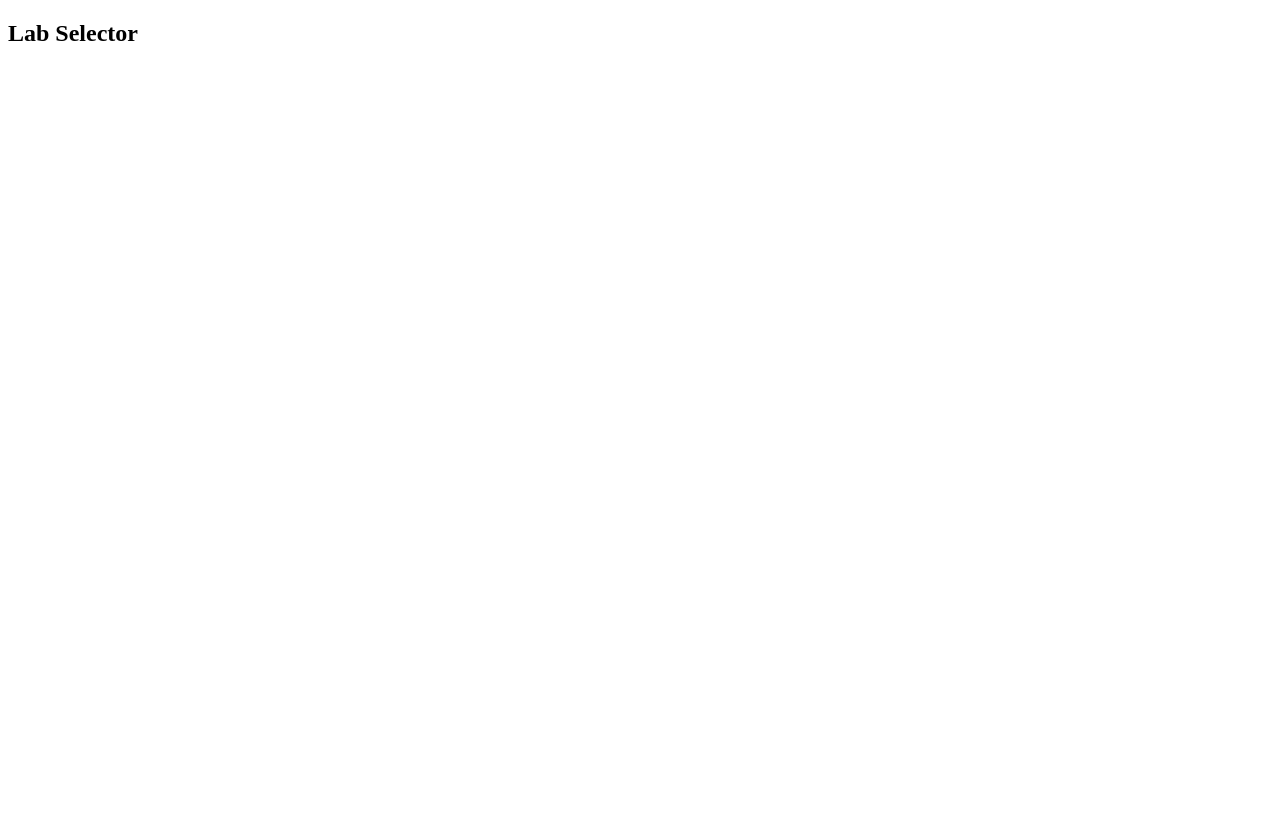
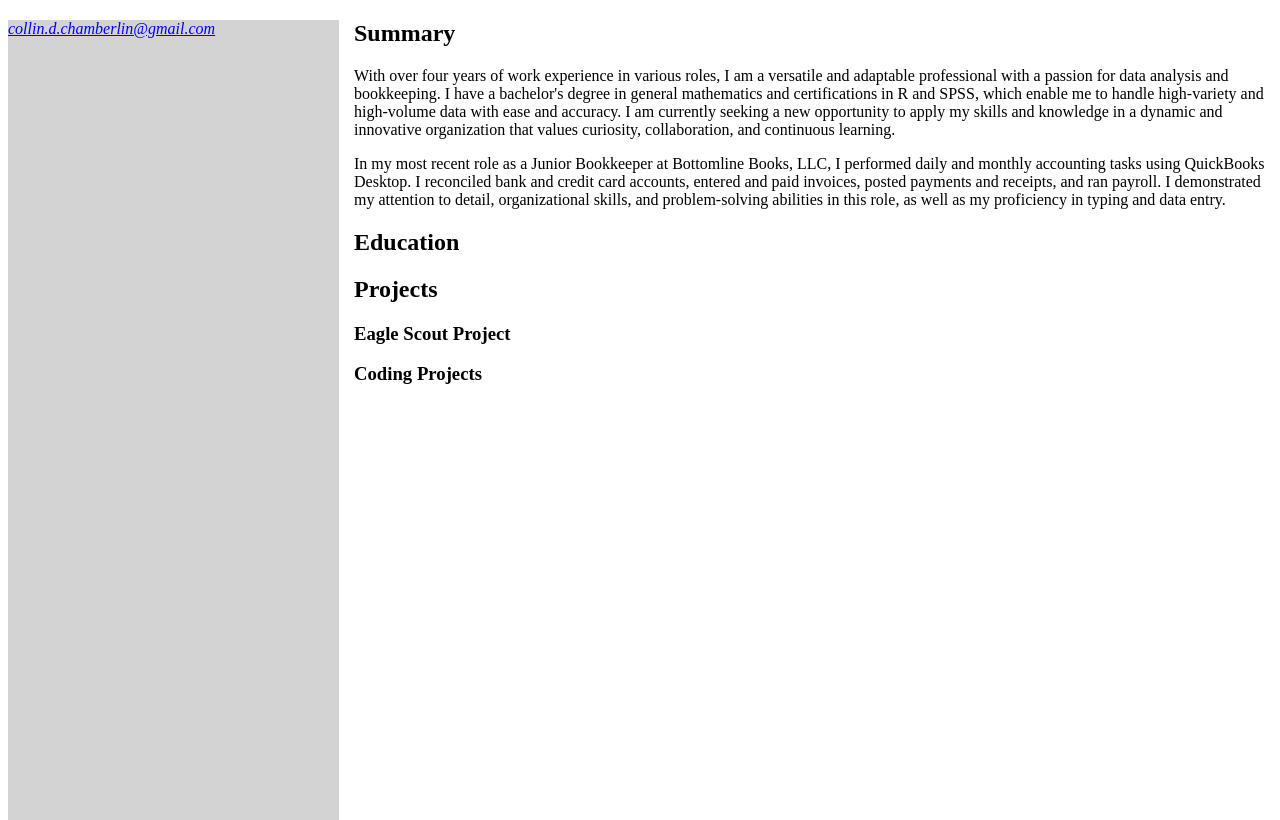
Before and after one commit to CDChamberlin/Module-2-Labs, a plain HTML site: page scr/Lab 4 + 5/resume.html in a window 1280 px wide. Drawn offline with Linux system fonts and the light colour scheme.

Commit message:
Added css for the side bar. Added a summary. Added a folder to hold assets. Added section headers.

```diff
--- a/scr/Lab 4 + 5/resume-style.css
+++ b/scr/Lab 4 + 5/resume-style.css
@@ -0,0 +1,9 @@
+aside{
+    width: 25%;
+    height: 100vh;
+    padding-right: 15px;
+    margin-right: 15px;
+    float: left;
+    background-color: lightgrey;
+    text-wrap: ;
+}
--- a/scr/Lab 4 + 5/resume.html
+++ b/scr/Lab 4 + 5/resume.html
@@ -1,16 +1,49 @@
 <!DOCTYPE html>
 <html lang="en">
-<head>
-    <meta charset="UTF-8">
-    <meta name="viewport" content="width=device-width, initial-scale=1.0">
-    <meta name="description" content="My Resume as an HTML document">
-    <meta name="author" content="Collin Chamberlin">
-    <meta name="keywords" content="HTML, CSS, JavaScript, Resume">
+  <head>
+    <meta charset="UTF-8" />
+    <meta name="viewport" content="width=device-width, initial-scale=1.0" />
+    <meta name="description" content="My Resume as an HTML document" />
+    <meta name="author" content="Collin Chamberlin" />
+    <meta name="keywords" content="HTML, CSS, JavaScript, Resume" />
     <title>Resume</title>
-</head>
-<body>
+  </head>
+  <body>
+    <header></header>
+    <nav>
+      <!-- links to diferent sections -->
+    </nav>
+    <aside id="sidebar">
+      <picture id="profile"></picture>
+      <address>
+        <a href="mailto:collin.d.chamberlin@gmail.com">collin.d.chamberlin@gmail.com</a>
+      </address>
+    </aside>
+    <main>
+      <section id="keynotes">
+        <h2> Summary </h2>
+        <p>With over four years of work experience in various roles, I am a versatile and adaptable professional with a passion for data analysis and bookkeeping. I have a bachelor's degree in general mathematics and certifications in R and SPSS, which enable me to handle high-variety and high-volume data with ease and accuracy. I am currently seeking a new opportunity to apply my skills and knowledge in a dynamic and innovative organization that values curiosity, collaboration, and continuous learning.</p>
+        <p>In my most recent role as a Junior Bookkeeper at Bottomline Books, LLC, I performed daily and monthly accounting tasks using QuickBooks Desktop. I reconciled bank and credit card accounts, entered and paid invoices, posted payments and receipts, and ran payroll. I demonstrated my attention to detail, organizational skills, and problem-solving abilities in this role, as well as my proficiency in typing and data entry.</p>
+      </section>
+
+      <section id="about me"></section>
+
+      <section id="education"></section>
+      <h2>Education</h2>
+
+      <section id="projects"></section>
+      <h2>Projects</h2>
+      <h3>Eagle Scout Project</h3>
+      <h3>Coding Projects</h3>
+
+      <section id="experience"></section>
+    </main>
     <footer>
-        <nav><h2><a href="./../../index.html"></a>Lab Selector</h2></nav>
+      <nav>
+        <!-- <h6><a href="./../../index.html">Lab Selector</a></h6> -->
+      </nav>
     </footer>
-</body>
+    <link rel="stylesheet" href="resume-style.css">
+    <script rel="javascript" href="resume-js.js"></script>
+  </body>
 </html>
```
